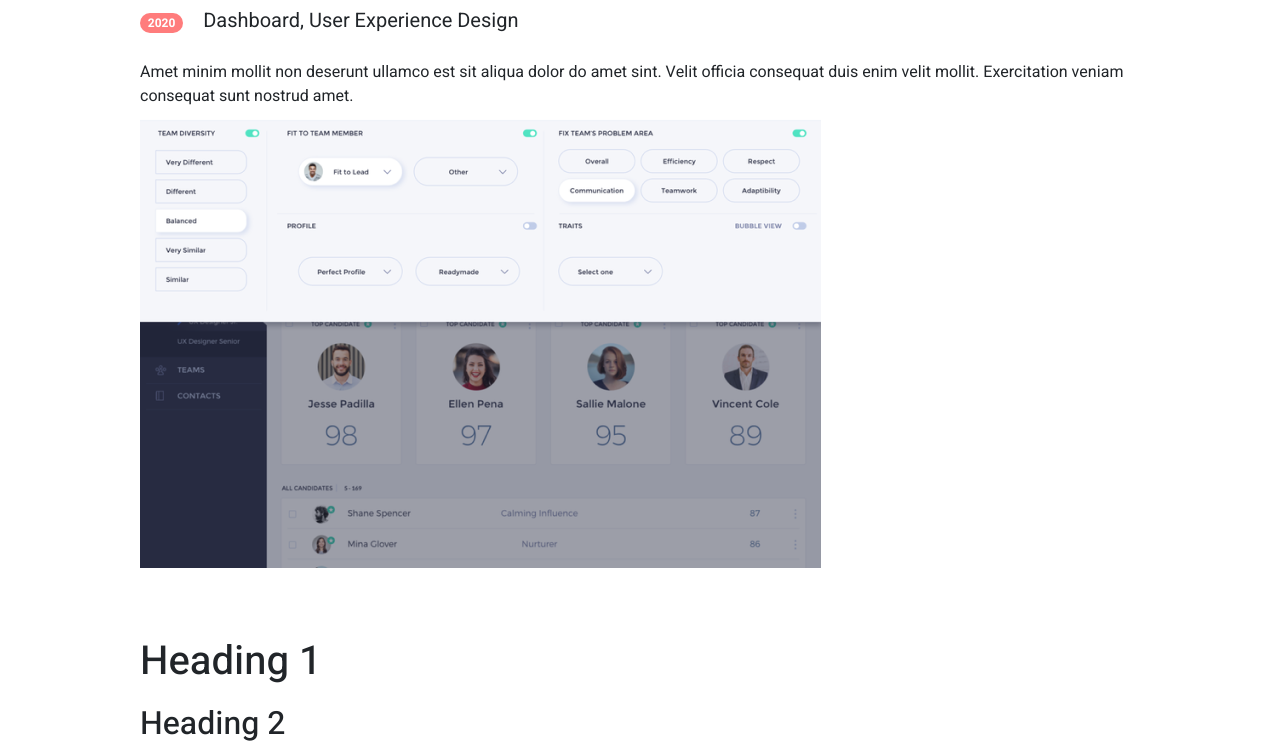
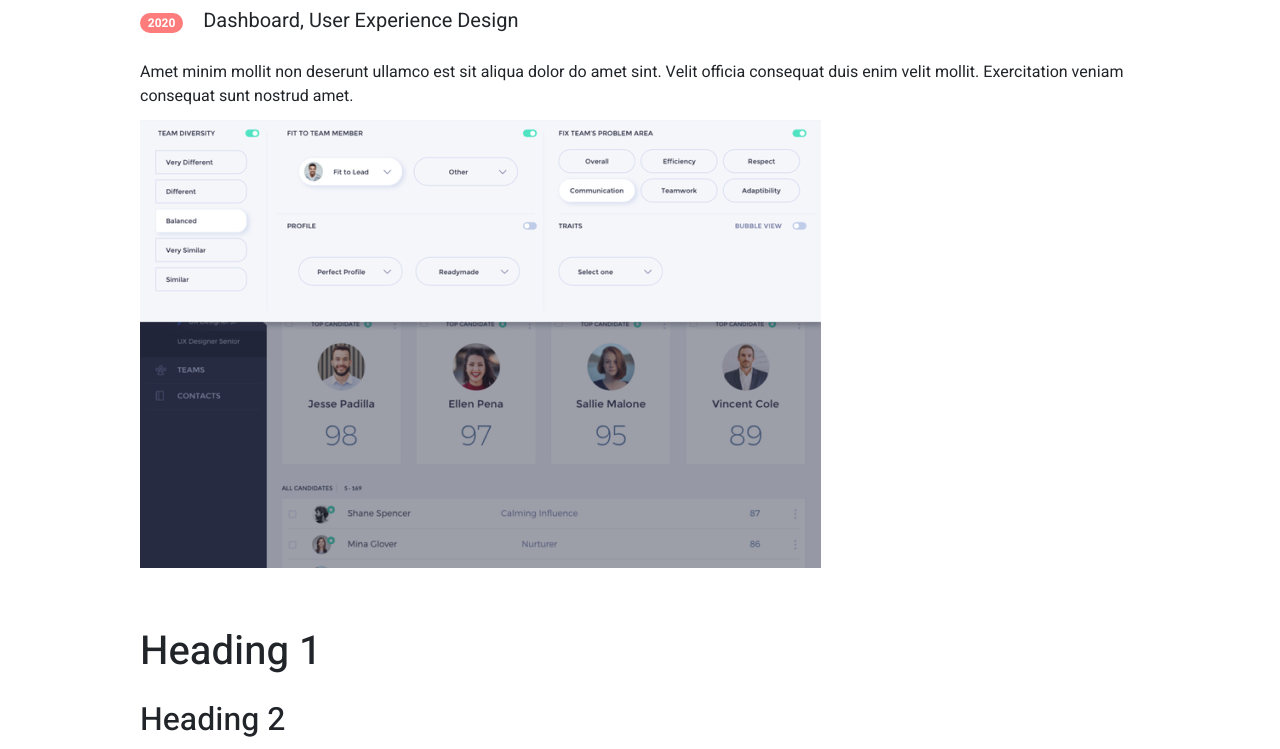
Before and after one commit to Hildanniar/slicing-design-kelompok, a plain HTML site: page workdetail.html in a window 1280 px wide. Shown: the part 181-930 px from the top of the page. Drawn offline with nearby package versions, Linux system fonts and the light colour scheme; a web font is replaced by a local one.

Commit message:
Update style3.css

```diff
--- a/style3.css
+++ b/style3.css
@@ -5,6 +5,11 @@
 }
 
 .h1{
-    padding-top:70px;
-    padding-bottom: 3px;
+    padding-top:60px;
+    padding-bottom: 5px;
 }
+
+.h2{
+    padding-top:4px;
+    padding-bottom: 5px;
+}
```
